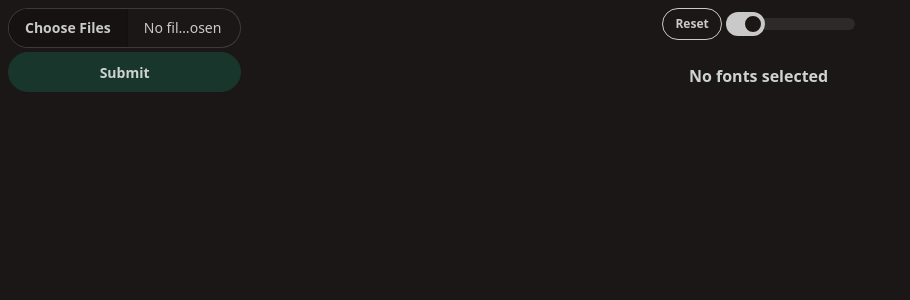
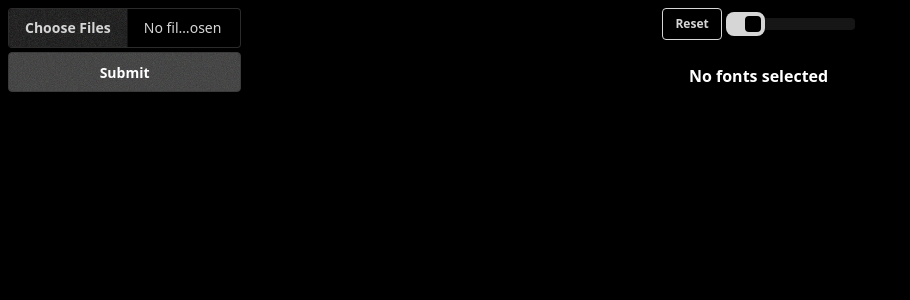
Before and after one commit to SamiSuleiman/typ, an Angular app: page /home in a window 1280 px wide. Shown: the top 300 px of the page, without its empty margins (0-910 px from the left). Built offline with nearby package versions, Linux system fonts and the light colour scheme.

Commit message:
add font name to font preview

```diff
--- a/src/app/home/fonts-preview/fonts-preview.component.ts
+++ b/src/app/home/fonts-preview/fonts-preview.component.ts
@@ -20,18 +20,24 @@
       </div>
       <div class="flex gap-2 overflow-scroll w-full">
         @for (font of $selectedFonts(); track $index) {
+          <div class="grow overflow max-h-[90vh] min-w-[220px] flex flex-col">
+            <span class="badge">{{ font }}</span>
             <textarea
               [style]="{
                 fontSize: this.$fontSize() + 'px',
                 fontFamily: font + ', sans-serif',
               }"
-            class="textarea grow resize-none overflow max-h-[90vh] min-w-[220px]"
+              class="textarea resize-none w-full"
               [rows]="45"
               [value]="$content()"
               [(ngModel)]="$content"
-          ></textarea>
+            >
+            </textarea>
+          </div>
         } @empty {
-          <span class="text-neutral-content m-auto p-5 font-bold">No fonts selected</span>
+          <span class="text-neutral-content m-auto p-5 font-bold"
+            >No fonts selected</span
+          >
         }
       </div>
     </div>
--- a/src/index.html
+++ b/src/index.html
@@ -1,5 +1,5 @@
 <!doctype html>
-<html lang="en" data-theme="forest">
+<html lang="en" data-theme="roundedblack">
   <head>
     <meta charset="utf-8" />
     <title>Typ</title>
--- a/src/styles.css
+++ b/src/styles.css
@@ -1,8 +1,36 @@
 @import "tailwindcss";
 @plugin "daisyui";
-@plugin "daisyui" {
-  themes:
-    light --default,
-    dark --prefersdark,
-    forest;
+@plugin "daisyui/theme" {
+  name: "roundedblack";
+  default: true;
+  prefersdark: true;
+  color-scheme: "dark";
+  --color-base-100: oklch(0% 0 0);
+  --color-base-200: oklch(19% 0 0);
+  --color-base-300: oklch(22% 0 0);
+  --color-base-content: oklch(87.609% 0 0);
+  --color-primary: oklch(35% 0 0);
+  --color-primary-content: oklch(100% 0 0);
+  --color-secondary: oklch(35% 0 0);
+  --color-secondary-content: oklch(100% 0 0);
+  --color-accent: oklch(35% 0 0);
+  --color-accent-content: oklch(100% 0 0);
+  --color-neutral: oklch(35% 0 0);
+  --color-neutral-content: oklch(100% 0 0);
+  --color-info: oklch(45.201% 0.313 264.052);
+  --color-info-content: oklch(89.04% 0.062 264.052);
+  --color-success: oklch(51.975% 0.176 142.495);
+  --color-success-content: oklch(90.395% 0.035 142.495);
+  --color-warning: oklch(96.798% 0.211 109.769);
+  --color-warning-content: oklch(19.359% 0.042 109.769);
+  --color-error: oklch(62.795% 0.257 29.233);
+  --color-error-content: oklch(12.559% 0.051 29.233);
+  --radius-selector: 0.25rem;
+  --radius-field: 0.25rem;
+  --radius-box: 0.25rem;
+  --size-selector: 0.25rem;
+  --size-field: 0.25rem;
+  --border: 1px;
+  --depth: 0;
+  --noise: 1;
 }
```
Lines whose indentation alone changed are shown as unchanged.
